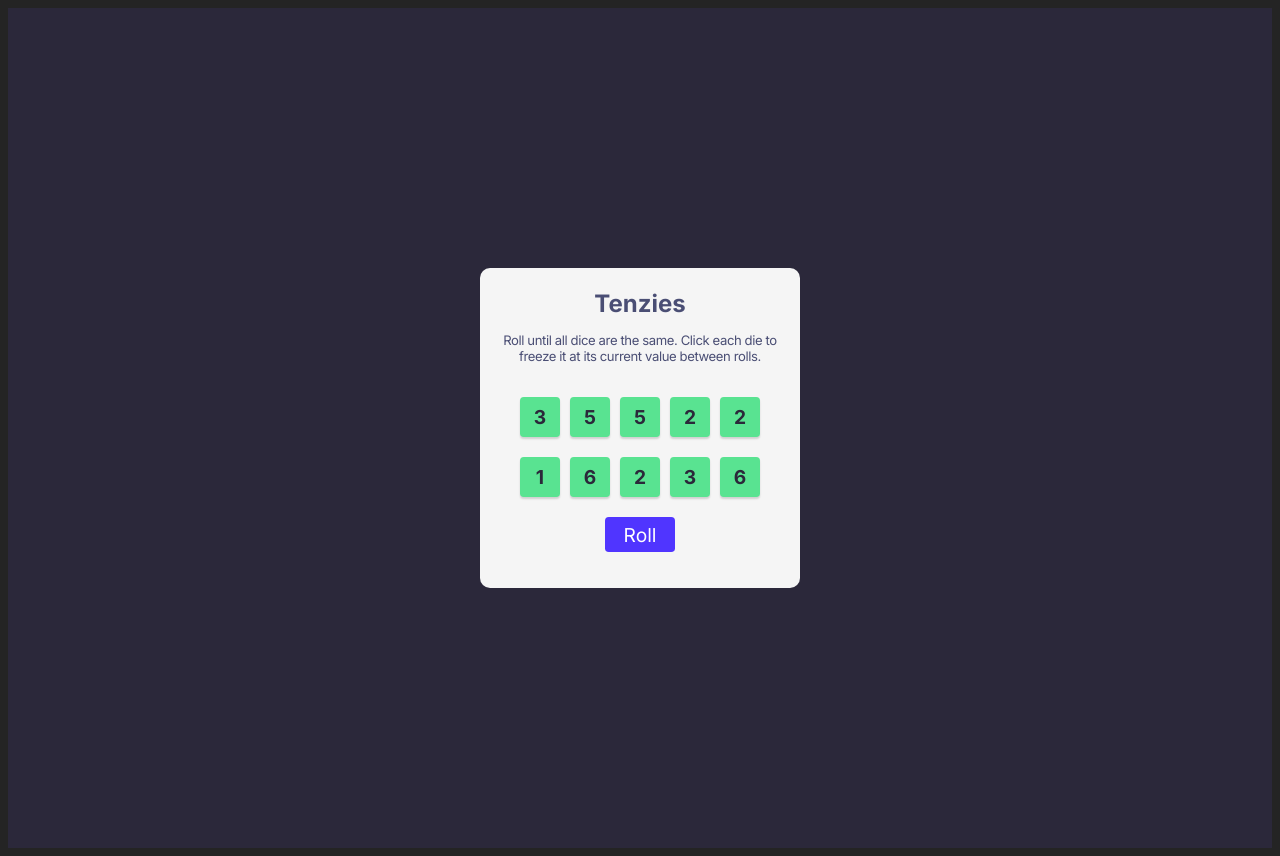
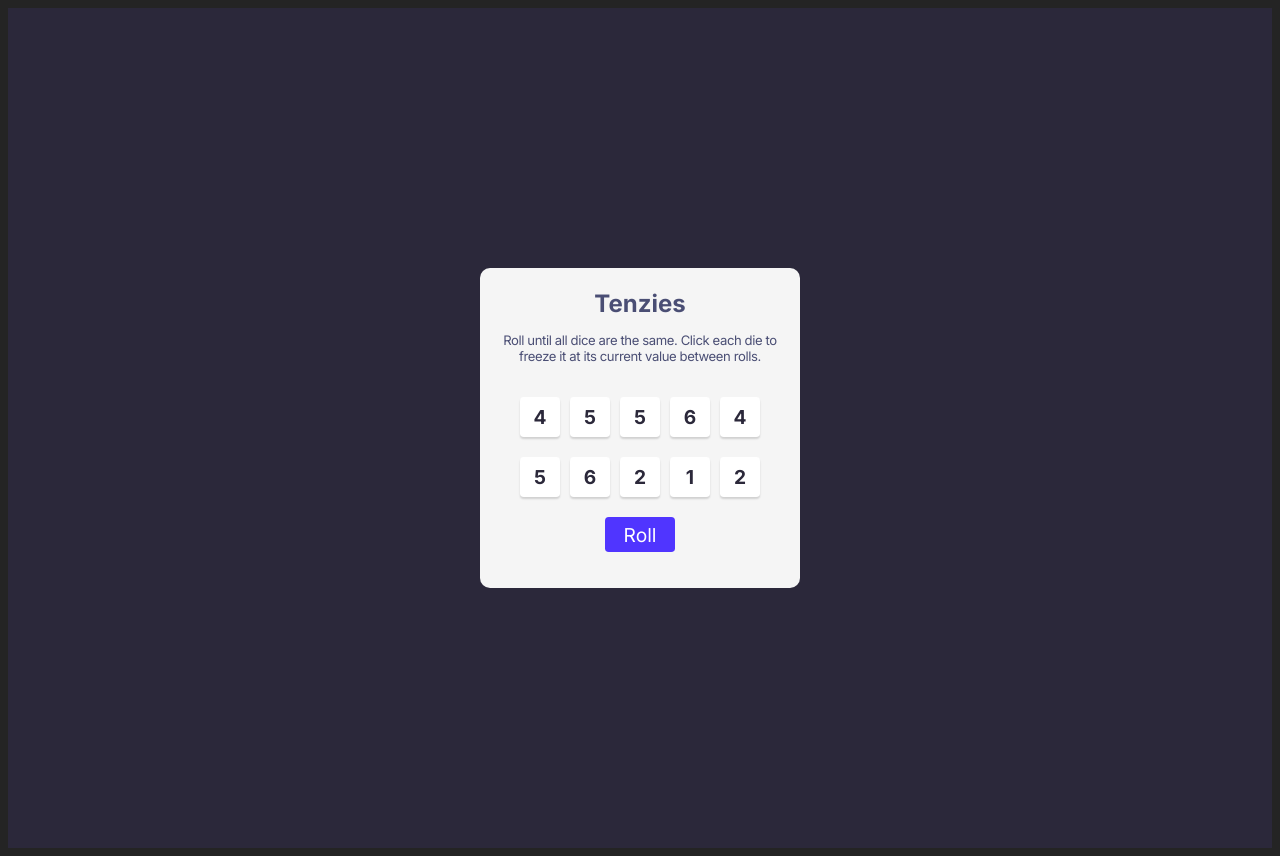
Before and after one commit to JparrTech/tenzies-dice-game, a React (Vite) app: page / in a window 1280 px wide. Built offline with nearby package versions, Linux system fonts and the light colour scheme.

Commit message:
App almost complete. Added logic to hold die state

```diff
--- a/src/components/App.jsx
+++ b/src/components/App.jsx
@@ -5,28 +5,42 @@ import { nanoid } from "nanoid"
 export default function App() {
   const [die, setDice] = useState(generateAllNewDice)
 
+  // generates a number 1-6 inclusive.
+  function generateRandRoll(){
+    return Math.floor(Math.random() * 6) + 1
+  }
+
   function generateAllNewDice() {
     let initDice = []
-
     for (let i = 0; i < 10; i++) {
       initDice.push({
-        value: Math.floor(Math.random() * 6) + 1,
-        isHeld: true,
+        value: generateRandRoll(),
+        isHeld: false,
         id: nanoid()
       })
     }
-
     return initDice
   }
+
   function hold(id) {
-    console.log(id)
+    setDice(prevDice => prevDice.map(die => {
+      return die.id === id ? {...die, isHeld: !die.isHeld} : die
+    }
+    ))
   }
 
   function rollDice() {
-    setDice(generateAllNewDice)
+    setDice(prevDice => prevDice.map(die => {
+      return die.isHeld ? die : {...die, value: generateRandRoll()}
+    }))
   }
+
   const dieComponents = die.map(dieObj => (
-    <Die value={dieObj.value} isHeld={dieObj.isHeld} key={dieObj.id} hold={hold} id={dieObj.id} />
+    <Die value={dieObj.value}
+      isHeld={dieObj.isHeld}
+      key={dieObj.id}
+      hold={hold}
+      id={dieObj.id} />
   ))
 
   return (
--- a/src/index.css
+++ b/src/index.css
@@ -57,10 +57,6 @@ button {
   padding: 10px;
 }
 
-.all-dice-container button:hover {
-  background-color: #59E391;
-  border-radius: 3.813px;
-}
 
 .all-dice-container button.held-die {
   background-color: #59E391;
@@ -121,5 +117,4 @@ button.roll {
 
 button.roll:hover {
   background-color: #3621c2;
-
 }
```
